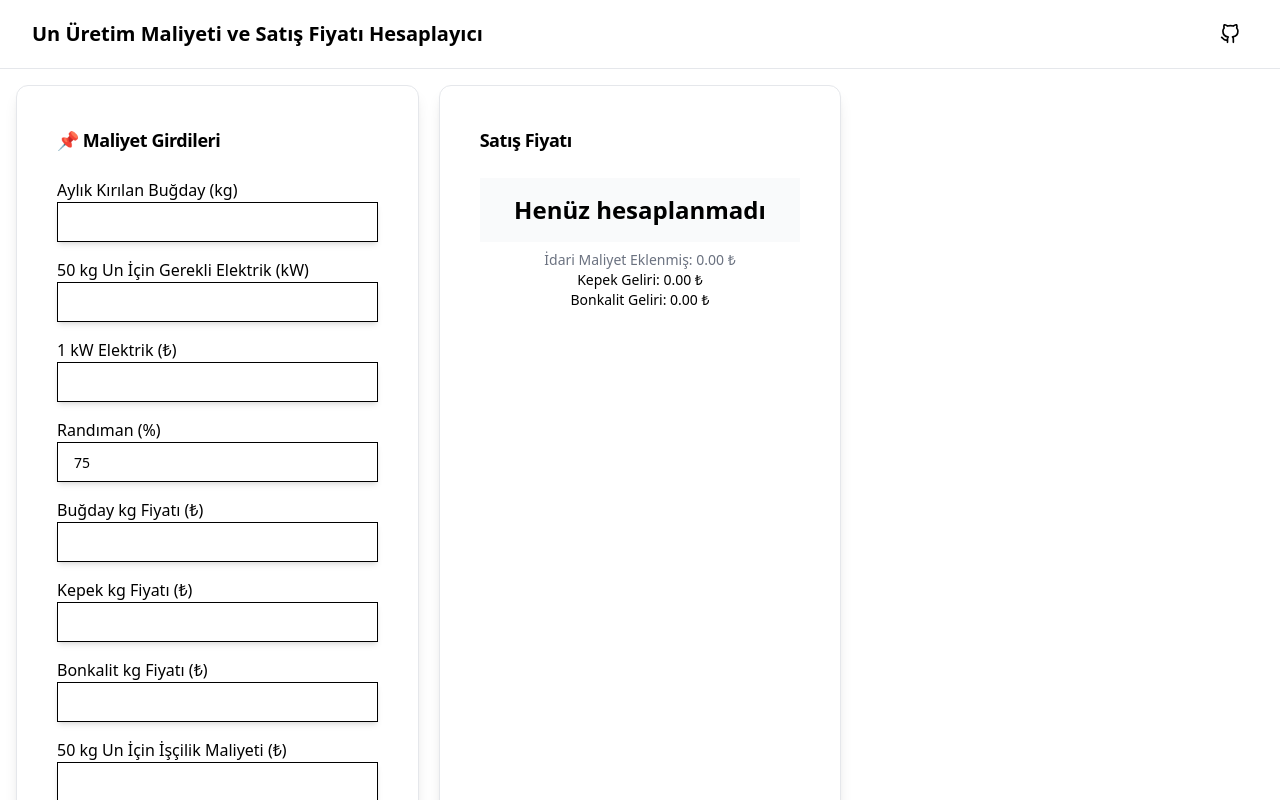
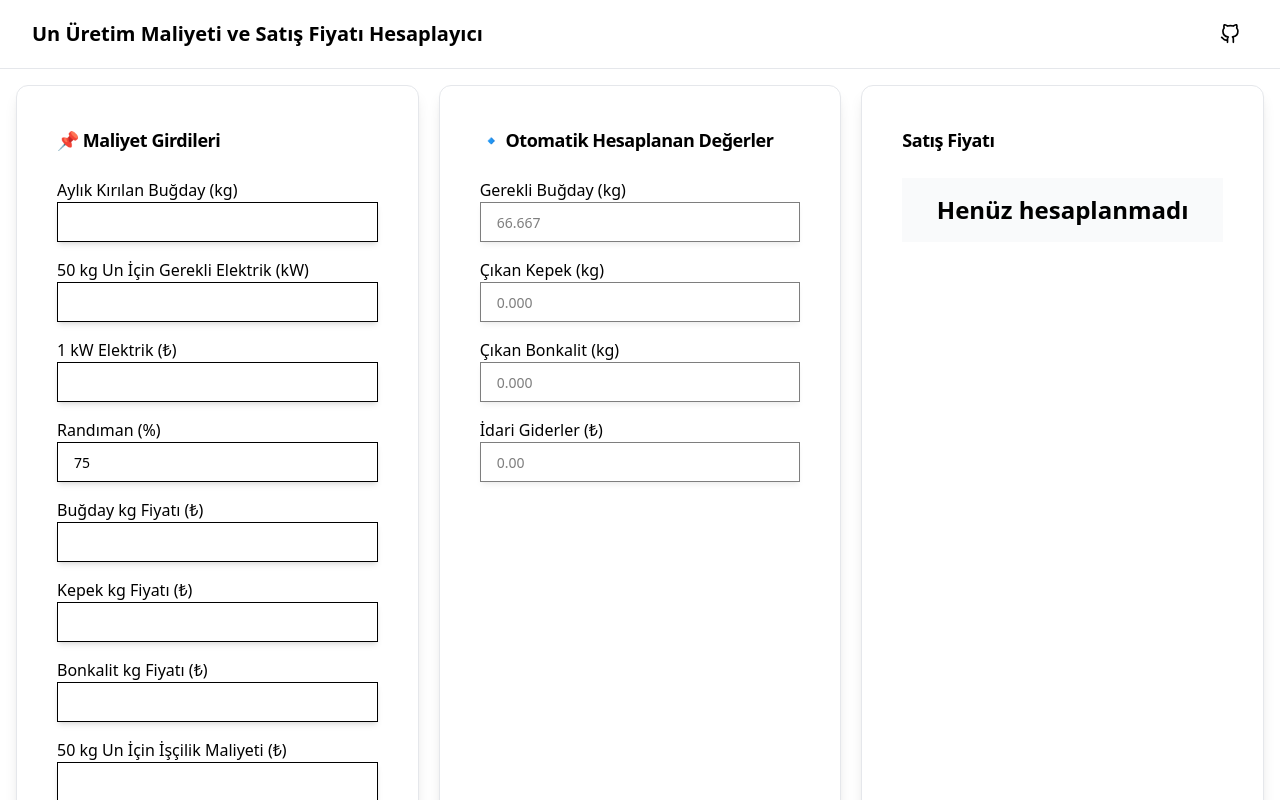
Before and after one commit to bilgehangormez/cost-and-selling-price-calculator, a Next.js app: page / in a window 1280 px wide. Shown: the top 800 px of the page. Built offline with nearby package versions, Linux system fonts and the light colour scheme.

Commit message:
Update PriceCalculator.tsx

```diff
--- a/src/components/PriceCalculator.tsx
+++ b/src/components/PriceCalculator.tsx
@@ -123,6 +123,21 @@ export function PriceCalculator() {
                 </CardContent>
             </Card>
 
+            {/* 📌 Orta Kısım: Otomatik Hesaplanan Değerler */}
+            <Card className="shadow-lg rounded-xl border p-4">
+                <CardHeader>
+                    <CardTitle className="text-lg">🔹 Otomatik Hesaplanan Değerler</CardTitle>
+                </CardHeader>
+                <CardContent>
+                    <div className="flex flex-col gap-4">
+                        <div><Label>Gerekli Buğday (kg)</Label><Input type="text" value={wheatRequired.toFixed(3)} disabled /></div>
+                        <div><Label>Çıkan Kepek (kg)</Label><Input type="text" value={branKg.toFixed(3)} disabled /></div>
+                        <div><Label>Çıkan Bonkalit (kg)</Label><Input type="text" value={bonkalitKg.toFixed(3)} disabled /></div>
+                        <div><Label>İdari Giderler (₺)</Label><Input type="text" value={administrativeCost.toFixed(2)} disabled /></div>
+                    </div>
+                </CardContent>
+            </Card>
+
             {/* 📌 Sağ Kısım: Hesaplanan Satış Fiyatı */}
             <Card className="shadow-lg rounded-xl border p-4">
                 <CardHeader>
@@ -132,9 +147,6 @@ export function PriceCalculator() {
                     <div className="p-4 text-center text-2xl font-bold bg-gray-50 rounded-lg">
                         {finalPrice !== null ? `${finalPrice.toFixed(2)} ₺` : "Henüz hesaplanmadı"}
                     </div>
-                    <p className="mt-2 text-center text-sm text-gray-500">İdari Maliyet Eklenmiş: {administrativeCost.toFixed(2)} ₺</p>
-                    <p className="text-center text-sm">Kepek Geliri: {branRevenue.toFixed(2)} ₺</p>
-                    <p className="text-center text-sm">Bonkalit Geliri: {bonkalitRevenue.toFixed(2)} ₺</p>
                 </CardContent>
             </Card>
         </div>
```
